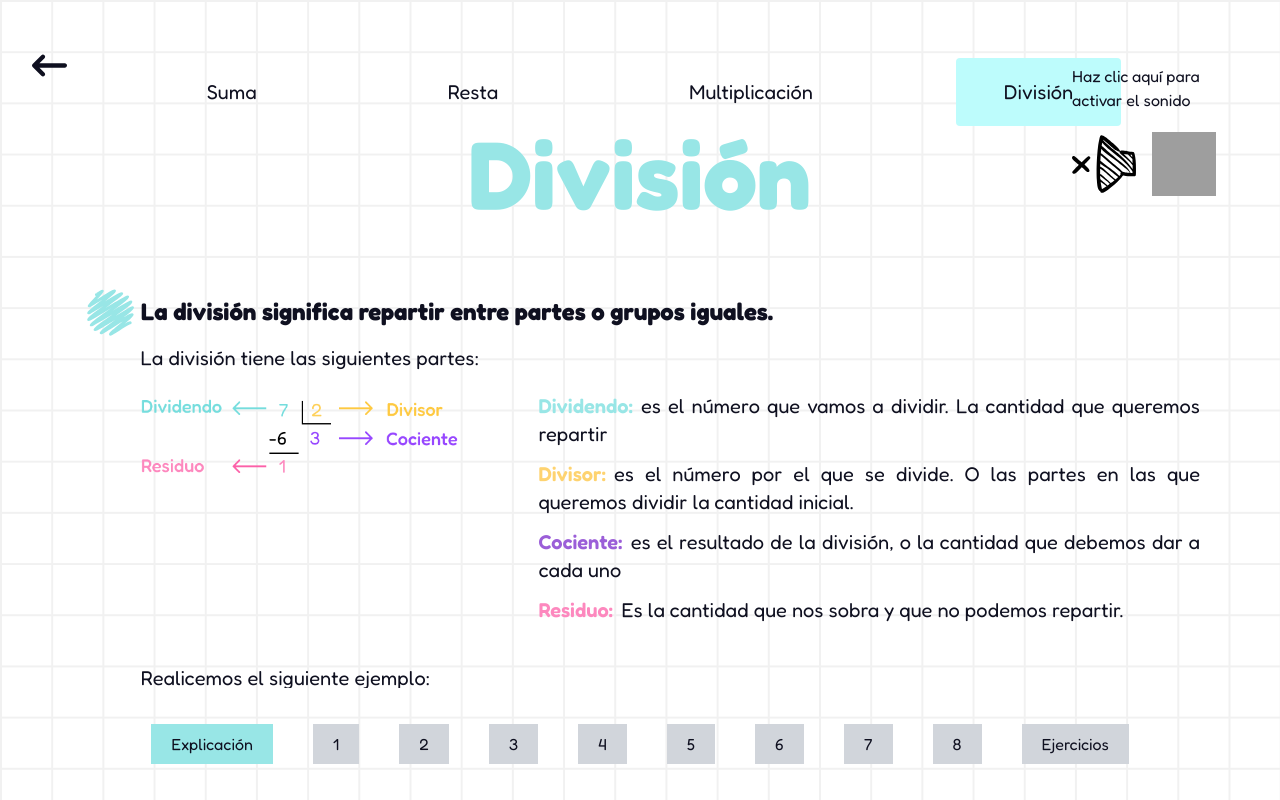
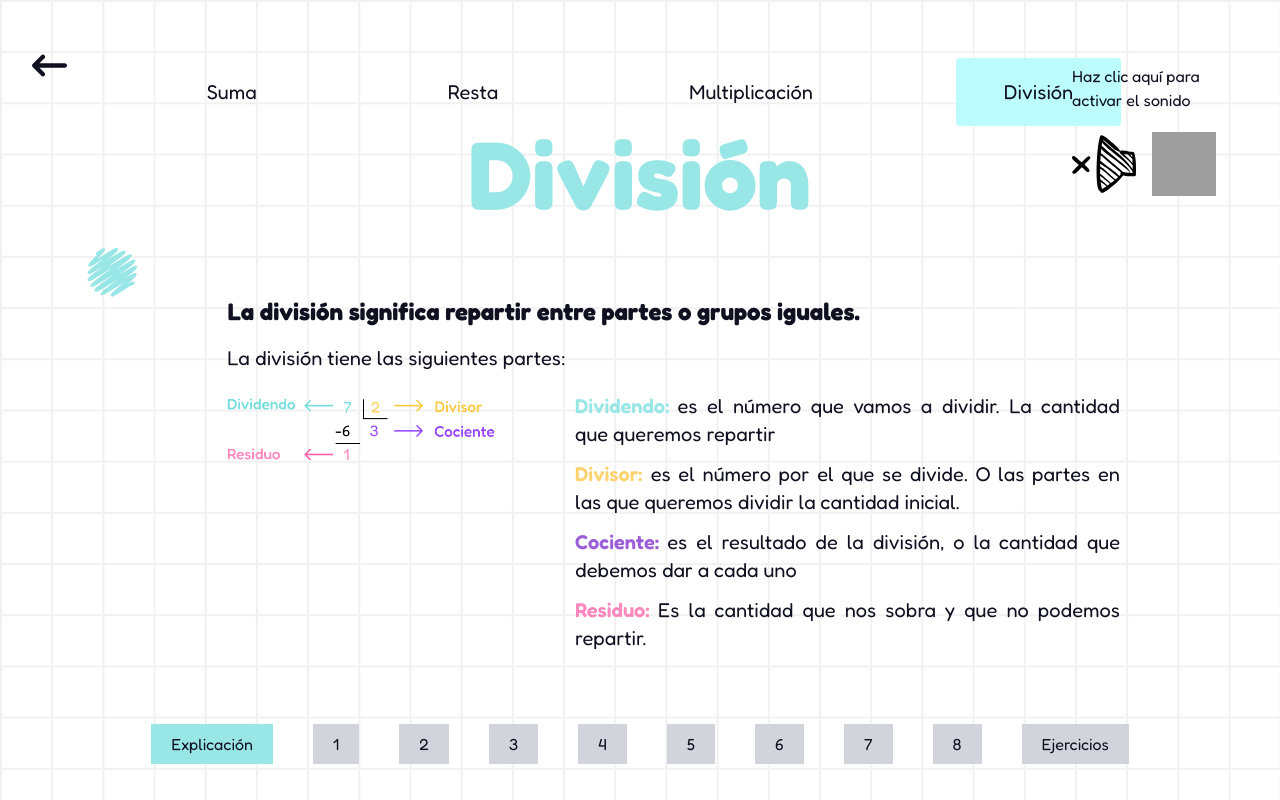
Before and after one commit to KarenBurgos/bugcat-capoo-math, a React (Create React App) app: page /aprender/Division/Explicacion in a window 1280 px wide. Built offline with nearby package versions, Linux system fonts and the light colour scheme; grey boxes are pictures that could not be loaded; a web font is replaced by a local one.

Commit message:
Fix: add container in explanation of all operations

```diff
--- a/src/components/explanation/Addition/explication.jsx
+++ b/src/components/explanation/Addition/explication.jsx
@@ -1,13 +1,13 @@
 import StepNumber from "../stepNumber";
 import dog from "../../../Assets/img/addExplanation.gif";
 import Arrow from "../../../Assets/rightArrow.svg";
+import Container from "../container";
 
 //suma
 export default function Explication() {
   return (
+    <Container color="#FEEB70">
       <div className="md:py-10 md:px-20 flex items-start justify-center w-screen">
-      <StepNumber color="#FEEB70" />
-
         <div className="md:grid md:grid-cols-[80%,20%] justify-evenly items-center w-full">
           <div className="">
             <p className="py-4 font-bold text-2xl">Sumar significa agregar</p>
@@ -72,5 +72,6 @@ export default function Explication() {
           </div>
         </div>
       </div>
+    </Container>
   );
 }
--- a/src/components/explanation/Division/divisionParts.jsx
+++ b/src/components/explanation/Division/divisionParts.jsx
@@ -35,7 +35,7 @@ export default function ShowDivisionParts() {
             </p>
           </article>
           <article
-            className={`md:hidden absolute z-10 top-0 left-0 bg-black bg-opacity-50 w-screen h-screen flex justify-center items-center`}
+            className={`md:hidden absolute z-10 top-0 left-0 bg-black backdrop-blur-sm bg-opacity-50 w-screen h-screen flex justify-center items-center`}
           >
             <div className="bg-white rounder rounded-lg">
               <IoClose
--- a/src/components/explanation/Division/explication.jsx
+++ b/src/components/explanation/Division/explication.jsx
@@ -2,12 +2,12 @@ import StepNumber from "../stepNumber";
 import candyJar from "../../../Assets/img/divExplanation1.png";
 import divisionComponentes from "../../../Assets/img/divisiocomponents.png";
 import divExplanationResult from "../../../Assets/img/divExplanation.png";
+import Container from "../container";
 
-//div
 export default function Explication() {
   return (
-    <div className="pr-14 md:py-10 md:px-20 flex items-start text-justify">
-      <StepNumber color="#98E6E6" />
+    <Container color="#98E6E6">
+      <div className=" md:py-10 md:px-20 flex items-start text-justify">
         <div className="flex flex-col w-full text-xl">
           <p className="py-4 font-bold text-2xl">
             La división significa repartir entre partes o grupos iguales.
@@ -104,5 +104,6 @@ export default function Explication() {
           </section>
         </div>
       </div>
+    </Container>
   );
 }
--- a/src/components/explanation/Multiplication/explication.jsx
+++ b/src/components/explanation/Multiplication/explication.jsx
@@ -8,10 +8,8 @@ import explanation3 from "../../../Assets/img/candies-yellow.png";
 //suma
 export default function Explication() {
   return (
-    <div className="pl-2 pr-16 md:py-10 md:px-20 grid grid-cols-[15%,85%] md:flex items-start text-justify">
-      <StepNumber color="#b78ae3" />
-
-      <div className="grid ">
+    <Container color="#9B5ED8">
+      <div className="">
         <div>
           <p className="py-4 font-bold text-2xl">
             La multiplicación significa sumar una misma cantidad varias veces
@@ -67,6 +65,6 @@ export default function Explication() {
           </div>
         </div>
       </div>
-    </div>
+    </Container>
   );
 }
--- a/src/components/explanation/Multiplication/step1.jsx
+++ b/src/components/explanation/Multiplication/step1.jsx
@@ -4,7 +4,7 @@ import multiplicationImg from "../../../Assets/img/div.png";
 export default function step1() {
   return (
     <div>
-      <p className="text-center text-2xl md:text-4xl">
+      <p className="text-center text-xl md:text-4xl">
         Realicemos la operación 25 x 15
       </p>
       <Container img={multiplicationImg} step="1" color="#9B5ED8">
--- a/src/components/explanation/Subtraction/explication.jsx
+++ b/src/components/explanation/Subtraction/explication.jsx
@@ -3,13 +3,13 @@ import Arrow from "../../../Assets/rightArrow.svg";
 import explanation1 from "../../../Assets/img/restaExplicación1.png";
 import explanation2 from "../../../Assets/img/restaExplicación2.png";
 import explanation3 from "../../../Assets/img/restaExplicación3.png";
+import Container from "../container";
 
 //suma
 export default function Explication() {
   return (
+    <Container color="#FD88BE">
       <div className="md:py-10 md:px-20 flex justify-center items-start w-screen">
-      <StepNumber color="#FD88BE" />
-
         <div className="grid text-xl md:grid-cols-[70%,30%] w-full items-center">
           <div>
             <p className="py-4 font-bold text-2xl">
@@ -17,11 +17,11 @@ export default function Explication() {
             </p>
             <div className="md:flex items-end">
               <p className="pb-2">Si tenemos 3 sandias </p>
-            <img className="md:h-1/2 md:w-1/2" src={explanation1} />
+              <img className="size-10/12 md:h-1/2 md:w-1/2" src={explanation1} />
             </div>
             <div className="md:flex items-end">
               <p className="pb-2">y nos comemos 2 </p>
-            <img className="md:h-1/2 md:w-1/2" src={explanation2} />
+              <img className="size-10/12 md:h-1/2 md:w-1/2" src={explanation2} />
             </div>
             <div className="md:flex items-center pt-10">
               <p>No quedara solo una sandia </p>
@@ -56,5 +56,6 @@ export default function Explication() {
           </div>
         </div>
       </div>
+    </Container>
   );
 }
--- a/src/components/explanation/container.jsx
+++ b/src/components/explanation/container.jsx
@@ -6,13 +6,13 @@ export default function Container({ img, step, children, color }) {
   return (
     <div
       id="container"
-      className="grid grid-cols-1 w-screen justify-evenly md:px-20 md:grid-cols-[6%,74%,25%]"
+      className={`grid grid-cols-1 w-screen justify-evenly md:px-20 ${img ? "md:grid-cols-[6%,74%,25%]" : "md:grid-cols-[6%,94%]"}`}
     >
       <div className="mb-5">
         <StepNumber number={step} color={color} />
       </div>
       <div className="text-justify text-xl mix-[1440px]:text-3xl">
-        <div className="mt-16 px-10 md:m-5 md:p-0">{children}</div>
+        <div className={`${img ? "mt-16" : "mt-0"} px-10 md:m-0 md:p-0`}>{children}</div>
       </div>
       {img && (
         <div className=" col-span-3 md:col-span-1 flex flex-col h-full w-full items-center md:items-start sticky top-0 pt-10 md:p-0">
```
Lines whose indentation alone changed are shown as unchanged.
